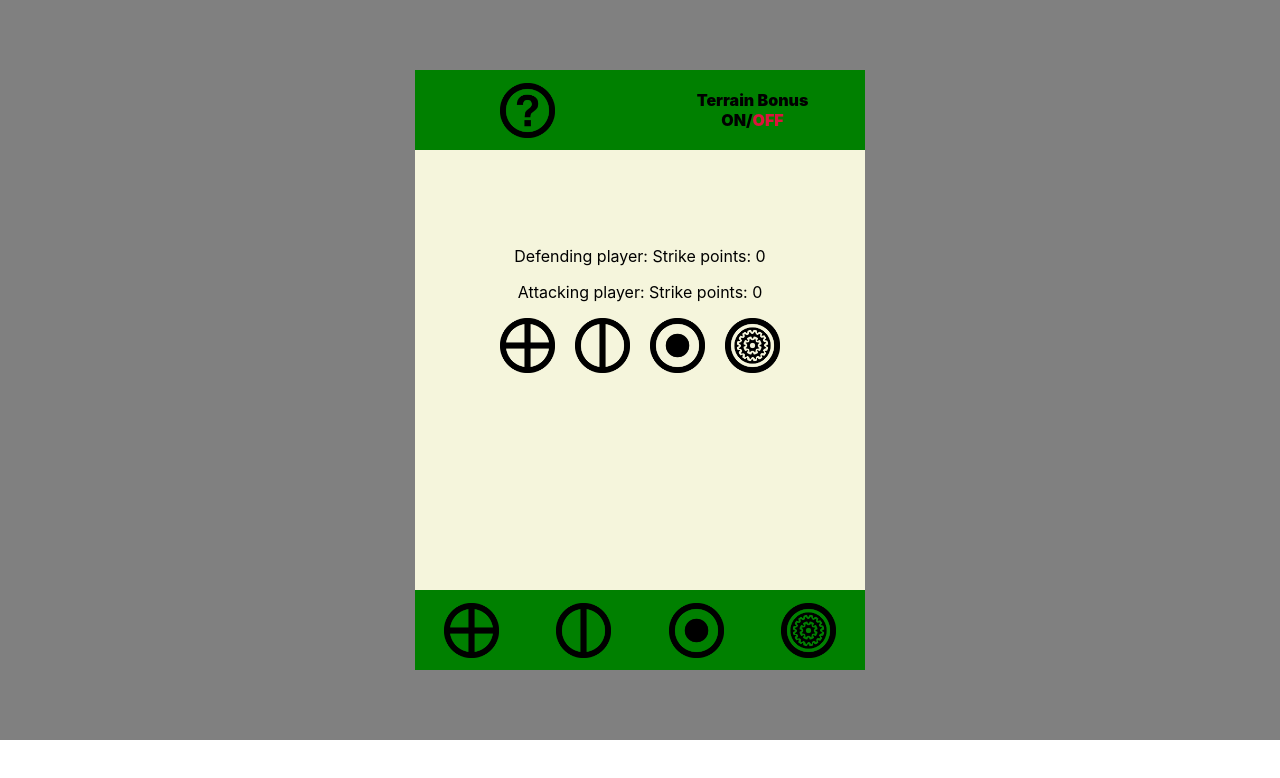
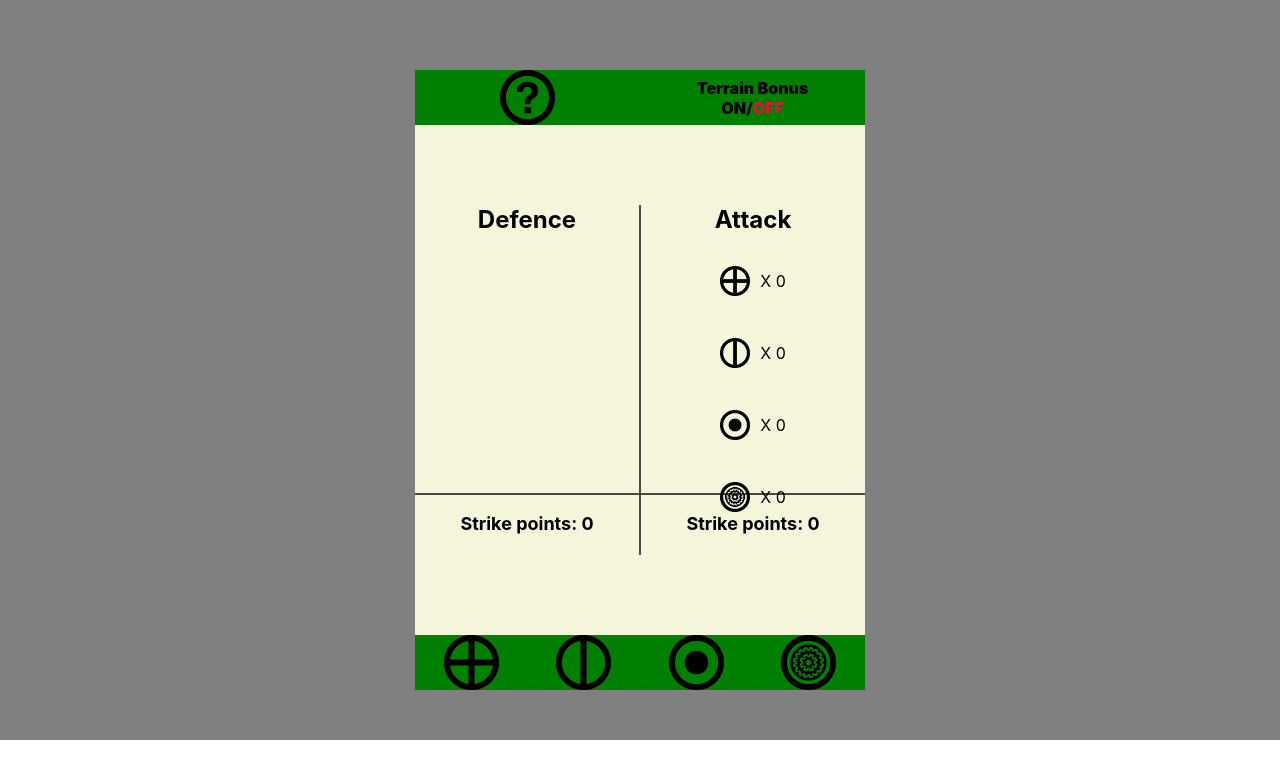
Before and after one commit to VincentDesforges/hexgrid-calculator, a React (Create React App) app: page / in a window 1280 px wide. Shown: the top 778 px of the page. Built offline with nearby package versions, Linux system fonts and the light colour scheme.

Commit message:
redesigned the selection view

```diff
--- a/src/Calculator/Calculator.css
+++ b/src/Calculator/Calculator.css
@@ -12,6 +12,7 @@
   height: 80px;
   display: flex;
   flex-direction: row;
+  cursor: pointer;
 }
 
 .actionBarBtn {
--- a/src/Calculator/Calculator.js
+++ b/src/Calculator/Calculator.js
@@ -23,9 +23,7 @@ class Calculator extends Component {
     show_decrement_attack: null,
     dropdown_defence: false,
     // Screen variables
-    units_selected: false,
-    units_confirmed: false,
-    game_resoved: false
+    screen_state: "start" // (start, units_selected, units_confirmed, game_resoved)
   }
 
   interpretOutcome = (outcome) => {
@@ -108,6 +106,15 @@ class Calculator extends Component {
     });
   }
 
+  setScreenStatus = screen => {
+    // Expects screen to be either ("start", "units_selected", "units_confirmed", "game_resoved")
+    if (["start", "units_selected", "units_confirmed", "game_resoved"].includes(screen)) {
+      this.setState({screen_state: screen});
+    } else {
+      throw "Parameter is not supported by setScreenStatus!";
+    }
+  }
+
   render() {
     // This will either show or hide the overlay used to deselect UX components
     const BlurComponentToShow = (this.state.show_decrement_attack !== null || this.state.dropdown_defence) ? <BlurComponent closeUxComponents={this.closeUxComponents}/> : null
@@ -126,6 +133,8 @@ class Calculator extends Component {
         computeAttackingStrikePoints={this.computeAttackingStrikePoints}
         computeDefendingStrikePoints={this.computeDefendingStrikePoints}
         defending_unit={this.state.defending_unit}
+        defensive_bonus={this.state.defending_unit_in_town_or_mountain}
+        attacking_units={this.state.attacking_units}
         />
         <AttackingBar
         addOrRemoveUnit={this.incrementUnitToAttack}
--- a/src/Calculator/DefendingBar/defendingBar.css
+++ b/src/Calculator/DefendingBar/defendingBar.css
@@ -24,4 +24,5 @@
   position: absolute;
   top: 100%;
   width: 100%;
+  z-index: 1;
 }
--- a/src/Calculator/Screens/UnitSelection/unitSelection.css
+++ b/src/Calculator/Screens/UnitSelection/unitSelection.css
@@ -1,7 +1,98 @@
-.SelectedAttackingUnits{
-  /* margin: 10px 0px; */
+.UnitSelectionScreen{
+  /* background-color: royalblue; */
+  display: flex;
+  user-select: none;
+  position: relative;
 }
 
-.SelectedAttackingUnit{
-  margin: 0px 10px;
+.UnitSelectionScreenColumn{
+  width: 50%;
+  display: flex;
+  flex-direction: column;
 }
+
+.DefenceColumn{
+  /* background-color: red; */
+  border-right: 1px solid rgba(0, 0, 0, 0.7);
+}
+
+.AttackColumn{
+  /* background-color: greenyellow; */
+  border-left: 1px solid rgba(0, 0, 0, 0.7);
+}
+
+.ColumnTitle{
+  height: 40px;
+  margin: 0;
+}
+
+.columnContent{
+  /* background-color: rgba(0,0,0,0.5); */
+  flex-grow: 1;
+  border-bottom: 2px solid rgba(0, 0, 0, 0.7);
+}
+
+.DefensiveUnitPosition{
+  height: 50%;
+  vertical-align: middle;
+  display: flex;
+  flex-direction: column;
+  justify-content: space-around;
+}
+
+.DefensiveBonusPosition{
+  font-weight: bold;
+  height: 50%;
+}
+
+.AttackingUnitTypeRow{
+  display: flex;
+  height: 25%;
+  padding: 5px 0;
+  align-items: center;
+  justify-content: center;
+}
+
+.unitLogoAttack{
+  height: 30px;
+  padding-right: 10px;
+}
+
+.pointsTotal{
+  height: 60px;
+  font-size: 18px;
+  font-weight: bold;
+}
+
+.progressButton{
+  position: absolute;
+  /* Positioning done in button specific selector */
+  cursor: pointer;
+  /* height: 44px; */
+  /* width: 120px; */
+
+  text-decoration: none;
+  color: white;
+  font-weight: bold;
+	padding: 10px 30px;
+	/* display: inline-block; */
+	/* position: relative; */
+	border: 1px solid rgba(0,0,0,0.21);
+	border-bottom: 4px solid rgba(0,0,0,0.21);
+	border-radius: 4px;
+	text-shadow: 0 1px 0 rgba(0,0,0,0.15);
+
+  background: rgba(250,90,90,1);
+	background: -webkit-gradient(linear, 0 0, 0 100%, from(rgba(250,90,90,1)), to(rgba(232,81,81,1)));
+	background: -webkit-linear-gradient(rgba(250,90,90,1) 0%, rgba(232,81,81,1) 100%);
+	background: -moz-linear-gradient(rgba(250,90,90,1) 0%, rgba(232,81,81,1) 100%);
+	background: -o-linear-gradient(rgba(250,90,90,1) 0%, rgba(232,81,81,1) 100%);
+	background: linear-gradient(rgba(250,90,90,1) 0%, rgba(232,81,81,1) 100%);
+	filter: progid:DXImageTransform.Microsoft.gradient( startColorstr='#fa5a5a', endColorstr='#e85151', GradientType=0 );
+}
+.progressButton:active {background: #E35252;}
+
+.CompDoneBtn{
+  top: calc(0% + 20px);
+  left: calc(50% - 100px);;
+}
--- a/src/Calculator/Screens/UnitSelection/unitSelection.js
+++ b/src/Calculator/Screens/UnitSelection/unitSelection.js
@@ -26,19 +26,46 @@ const unitSelection = props => {
   }
 
   const defensiveUnit = <img src={logoSrc} alt="Defensive Unit" className="unitLogo" />
+  const nextPageBtn = <div className="progressButton CompDoneBtn">Confirm Selection</div>
 
   return (
-    <div className="CalculatorContent">
-      <p>Defending player: Strike points: {props.computeDefendingStrikePoints()}</p>
-      <div>
-        { logoSrc ? defensiveUnit : null }
+    <div className="CalculatorContent UnitSelectionScreen">
+      {(props.computeDefendingStrikePoints() > 0 && props.computeAttackingStrikePoints() > 0) ? nextPageBtn : null}
+
+      <div className="DefenceColumn UnitSelectionScreenColumn">
+        <h2 className="ColumnTitle">Defence</h2>
+        <div className="columnContent">
+          <div className="DefensiveUnitPosition">
+            { logoSrc ? defensiveUnit : null }
+          </div>
+          <div className="DefensiveBonusPosition">
+            <p>{ props.defensive_bonus ? "X2 Terrain Bonus" : null }</p>
+          </div>
+        </div>
+        <div className="pointsTotal">
+          <p className="strikePoints">Strike points: {props.computeDefendingStrikePoints()}</p>
+        </div>
       </div>
-      <p>Attacking player: Strike points: {props.computeAttackingStrikePoints()}</p>
-      <div className="SelectedAttackingUnits">
-        <img src={infantryLogo} alt="Infantry Logo" className="unitLogo SelectedAttackingUnit" />
-        <img src={cavalryLogo} alt="Cavalry Logo" className="unitLogo SelectedAttackingUnit" />
-        <img src={artilleryLogo} alt="Artillery Logo" className="unitLogo SelectedAttackingUnit" />
-        <img src={generalLogo} alt="General Logo" className="unitLogo SelectedAttackingUnit" />
+
+      <div className="AttackColumn UnitSelectionScreenColumn">
+        <h2 className="ColumnTitle">Attack</h2>
+        <div className="columnContent">
+          <div className="AttackingUnitTypeRow">
+            <img src={infantryLogo} alt="Infantry Logo" className="unitLogoAttack" /> <p> X {props.attacking_units.infantry}</p>
+          </div>
+          <div className="AttackingUnitTypeRow">
+            <img src={cavalryLogo} alt="Cavalry Logo" className="unitLogoAttack" /> <p> X {props.attacking_units.cavalry}</p>
+          </div>
+          <div className="AttackingUnitTypeRow">
+            <img src={artilleryLogo} alt="Artillery Logo" className="unitLogoAttack" /> <p> X {props.attacking_units.artillery}</p>
+          </div>
+          <div className="AttackingUnitTypeRow">
+            <img src={generalLogo} alt="General Logo" className="unitLogoAttack" /> <p> X {props.attacking_units.general}</p>
+          </div>
+        </div>
+        <div className="pointsTotal">
+          <p className="strikePoints">Strike points: {props.computeAttackingStrikePoints()}</p>
+        </div>
       </div>
     </div>
   );
```
